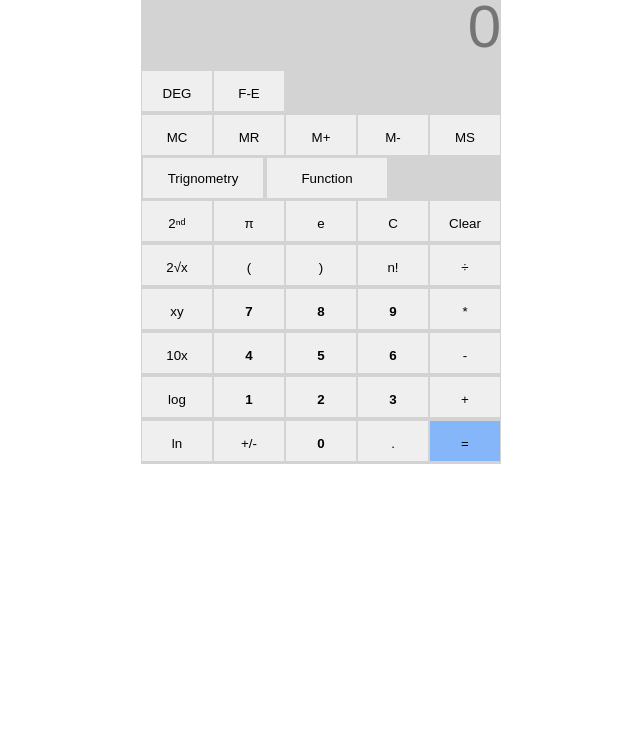
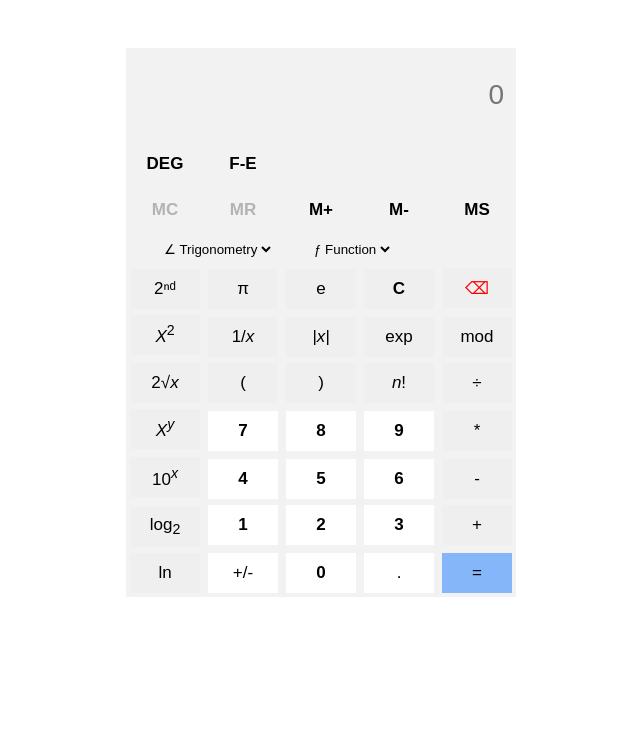
Before and after one commit to SumitRajput10/JavaScript-Assignment, a plain HTML site: page index.html in a window 1280 px wide. Shown: the part 52-800 px from the top of the page, without its empty margins (319-959 px from the left). Drawn offline with Linux system fonts and the light colour scheme.

Commit message:
S-Calculator.Added Functionality

```diff
--- a/index.html
+++ b/index.html
@@ -5,93 +5,116 @@
     <meta charset="UTF-8">
     <meta http-equiv="X-UA-Compatible" content="IE=edge">
     <meta name="viewport" content="width=device-width, initial-scale=1.0">
-    <title>Caluclator</title>
+    <title>Scientific Caluclator</title>
     <link href="style.css" rel="stylesheet" type="text/css" />
     <link href="utlis.css" rel="stylesheet" type="text/css" />
 </head>
 
 <body>
-    <h1 class="text-center">Calculator</h1>
+    <!-- <marquee><h1 class="text-center">Calculator</h1></marquee> -->
     <div class="container item-center mx-auto">
 
         <table>
             <tr class="row">
-                <input class="input" type="text" placeholder="0">
-            </tr>
+                <td colspan="5" class="calc_input">
+                  <input id ="input_data" type="text" name="calc_input" style="text-align: right" placeholder="0" />
+                </td>
+              </tr>
             <tr class="row">
                 <td>
-                    <button class="button">DEG</button>
-                    <button class="button">F-E</button>
+                    <button id="deg" class="button deg-btn">DEG</button>
+                    <button id="fe" class="button fe-btn">F-E</button>
                 </td>
             </tr>
             <tr class="row">
                 <td>
-                    <button class="button">MC</button>
-                    <button class="button">MR</button>
-                    <button class="button">M+</button>
-                    <button class="button">M-</button>
-                    <button class="button">MS</button>
+                    <button id="mc" class="button">MC</button>
+                    <button id="mr" class="button">MR</button>
+                    <button id="mp" class="button">M+</button>
+                    <button id="mm" class="button">M-</button>
+                    <button id="ms" class="button">MS</button>
                 </td>
             </tr>
             <tr class="row">
                 <td>
-                    <button class="dropbutton">Trignometry</button>
-                    <button class="dropbutton">Function</button>
+                    <select name="Trigonometry" id="trigonometry">
+                        <option value="sin">∠ Trigonometry</option>
+                        <option value="sin">sin</option>
+                        <option value="cos">cos</option>
+                        <option value="tan">tan</option>
+                    </select>
+                    <!-- <button class="dropbutton">Trignometry</button>
+                    <button class="dropbutton">Function</button> -->
+                    <select name="Function" id="function">
+                        <option value="function">ƒ Function</option>
+                        <option value="random">random</option>
+                        <option value="floor">floor</option>
+                        <option value="ceil">ceilling</option>
+                    </select>
                 </td>
             </tr>
             <tr class="row">
                 <td>
                     <button class="button">2ⁿᵈ</button>
-                    <button class="button">π</button>
-                    <button class="button">e</button>
-                    <button class="button">C</button>
-                    <button class="button" onclick="Clear()">Clear</button>
+                    <button class="button" onclick="pi(value)">π</button>
+                    <button class="button" onclick="e()">e</button>
+                    <button class="button" onclick="del(true)"><b>C</b></button>
+                    <button class="button backspace" onclick="del(false)" style="color: red;">⌫</button>
                 </td>
             </tr>
             <tr class="row">
                 <td>
-                    <button class="button">2√x</button>
-                    <button class="button">(</button>
-                    <button class="button">)</button>
-                    <button class="button">n!</button>
-                    <button class="button">÷</button>
+                    <button class="button" onclick="sqr()"><i>X</i><sup>2</sup></button>
+                    <button class="button" onclick="fractional()">1/<i>x</i></button>
+                    <button class="button" onclick="modulus()"><i>|x|</i></button>
+                    <button class="button" onclick="expo()">exp</button>
+                    <button class="button" onclick="addData('%')">mod</button>
+                </td>
+            </tr>
+            <tr class="row">
+                <td>
+                    <button class="button" onclick="sqrt()">2√<i>x</i></button>
+                    <button class="button" onclick="addData('(')">(</button>
+                    <button class="button" onclick="addData(')')">)</button>
+                    <button class="button" onclick="factorial()"><i>n</i>!</button>
+                    <button class="button" onclick="addData('/')">÷</button>
                 </td>
             </tr>
             <!----Calculation-->
             <tr class="row">
                 <td>
-                    <button class="button">xy </button>
-                    <button class="button" style="font-weight :900;">7</button>
-                    <button class="button" style="font-weight :900;">8</button>
-                    <button class="button" style="font-weight :900;">9</button>
-                    <button class="button">*</button>
+                    <button class="button" onclick="power()"><i>X<sup>y</sup></i></button>
+                    <button class="button" style="font-weight :900; background-color: white" onclick="addData(7)">7</button>
+                    <button class="button" style="font-weight :900; background-color: white" onclick="addData(8)">8</button>
+                    <button class="button" style="font-weight :900; background-color: white" onclick="addData(9)">9</button>
+                    <button class="button" onclick="addData('*')">*</button>
                 </td>
             </tr>
             <tr class="row">
                 <td>
-                    <button class="button">10x</button>
-                    <button class="button" style="font-weight :900;">4</button>
-                    <button class="button" style="font-weight :900;">5</button>
-                    <button class="button" style="font-weight :900;">6</button>
-                    <button class="button" >-</button>
+                    <button class="button" onclick="ten()" >10<sup><i>x</i></sup></button>
+                    <button class="button" style="font-weight :900; background-color: white" onclick="addData(4)">4</button>
+                    <button class="button" style="font-weight :900; background-color: white" onclick="addData(5)">5</button>
+                    <button class="button" style="font-weight :900; background-color: white" onclick="addData(6)">6</button>
+                    <button class="button" onclick="addData('-')">-</button>
                 </td>
             </tr>
             <tr class="row">
                 <td>
-                    <button class="button">log</button>
-                    <button class="button" style="font-weight :900;">1</button>
-                    <button class="button" style="font-weight :900;">2</button>
-                    <button class="button" style="font-weight :900;">3</button>
-                    <button class="button">+</button>
+                    <button class="button" onclick="log()">log<sub>2</sub></button>
+                    <button class="button" style="font-weight :900; background-color: white" onclick="addData(1)">1</button>
+                    <button class="button" style="font-weight :900; background-color: white" onclick="addData(2)">2</button>
+                    <button class="button" style="font-weight :900; background-color: white" onclick="addData(3)">3</button>
+                    <button class="button" onclick="addData('+')">+</button>
                 </td>
             </tr>
             <tr class="row">
                 <td>
-                    <button class="button">ln</button>
-                    <button class="button">+/-</button>
-                    <button class="button" style="font-weight :900;">0</button>
-                    <button class="button">.</button>
-                    <button class="button" style="background-color: rgb(132, 182, 249);">=</button>
+                    <button class="button" onclick="ln()">ln</button>
+                    <button class="button" style="background-color: white" onclick="plus_minus()">+/-</button>
+                    <button class="button" style="font-weight :900; background-color: white" onclick="addData('0')">0</button>
+                    <button class="button" style="background-color: white" onclick="addData('.')">.</button>
+                    <button class="button" style="background-color: rgb(132, 182, 249);" onclick="equal()">=</button>
                 </td>
             </tr>
         </table>
@@ -99,7 +122,7 @@
 
 
 
-        <script src="script.js"></script>
+        <script defer src="script.js"></script>
 </body>
 
 </html>
--- a/script.js
+++ b/script.js
@@ -1,32 +1,99 @@
-let string = ""
-let buttons = document.querySelectorAll('button');
-Array.from(buttons).forEach((button) => {
-    button.addEventListener('click',(e) => {
-        if (e.target.innerHTML == "="){
-            string = eval(string);
-            document.querySelector('input').value = string;
-        }
-        else if (e.target.innerHTML == "C"){
-            string = "";
-            document.querySelector('input').value = "";
-        }
-        // else if (e.target.innerHTML == "Clear"){
-        //     string = function(){
-        //         for(i=0; i<string.length; i)
-        //     };
-        //     document.querySelector('input').value = "";
-        // }
-        else if (e.target.innerHTML == "π"){
-            π = eval(string);
-            document.querySelector('input').value = string;
-        }
-        else{
-            console.log(e.target)
-            string = string + e.target.innerHTML;
-            document.querySelector('input').value = string;
-        }
+let input = document.getElementById("input_data");
+let powerFlag = false;
 
-    })
-});
 
-// let buttons = onclick = display(string)
+
+
+//----------------Input Data----------------------------------------
+function addData(number) {
+    input.value += number;
+}
+
+// ----------------------------First Row--------------------------
+function pi() {
+    input.value += Math.PI
+}
+
+function e() {
+    input.value += Math.E
+}
+function del(flag) {
+    if (flag) {
+        input.value = ""
+    }
+    else {
+        let back = input.value
+        input.value = back.substring(0, back.length - 1)
+    }
+
+}
+// ----------------------------Second Row--------------------------
+
+function sqr() {
+    input.value = Math.pow(eval(input.value), 2)
+}
+function fractional() {
+    input.value = Math.pow(eval(input.value), -1)
+}
+function modulus() {
+    let temp = eval(input.value).toString().substring(0, 1);
+    if (temp == '-' || temp == '+') {
+        input.value = eval(input.value).toString().substring(1);
+    }
+}
+function expo() {
+    input.value = Math.exp(eval(input.value))
+}
+
+// ----------------------------Third Row--------------------------------------
+function sqrt() {
+    input.value = Math.sqrt(input.value)
+}
+function factorial() {
+    let fact = 1;
+    for (var i = input.value; i >= 1; i--) {
+        fact = fact * i;
+    }
+    input.value = fact;
+}
+
+//-----------------------------Fourth row------------------------------------
+function power() {
+    // input.value = Math.pow(input.value, eval(input.value))
+    if (input.value == "") {
+        input.placeholder = "Enter first number"
+        return;
+    }
+    else {
+        tempdata = input.value
+        input.value = ""
+        input.placeholder = "Enter second number"
+        powerFlag = true;
+    }
+
+}
+//----------------------------Fifth row------------------------------------
+function ten() {
+    input.value = Math.pow(10, eval(input.value))
+}
+//----------------------------Sixth row------------------------------
+function log() {
+    input.value = Math.log2(input.value)
+}
+//-----------------------------Seventh row---------------------------------
+function ln() {
+    input.value = Math.log(input.value)
+}
+function plus_minus() {
+    let sign = input.value.substring(0, 1)
+    if (sign == '+' || sign == '-') input.value = input.value.substring(1)
+    else input.value = '-' + input.value;
+}
+
+function equal() {
+    if (powerFlag) {
+        input.value = Math.pow(tempdata, eval(input.value))
+        powerFlag = false;
+    }
+    input.value = eval(input.value);
+}
--- a/style.css
+++ b/style.css
@@ -6,16 +6,21 @@
    cursor: pointer;
 
 }
-/* .button:hover{
+.button:hover{
     cursor: pointer;
-    width: 50px;
-    height: 50px;
-
-}  */
+    border: solid rgb(132, 182, 249) 2px;
+}
 table{
-    background-color: rgb(212, 211, 211);
+    background-color: rgb(242, 242, 242);
 }
-input{
-
-    background-color: rgb(212, 211, 211);
+.calc_input{
+    background-color: rgb(242, 242, 242);
 }
+button.backspace:hover{
+    cursor: pointer;
+    border: solid rgb(255, 0, 0) 2px;
+}
+#mp:hover, #mm:hover, #ms:hover, #mr:hover, #mc:hover, #deg:hover, #fe:hover{
+    cursor: pointer;
+    border: solid rgb(42, 42, 42) 2px;
+}
--- a/utlis.css
+++ b/utlis.css
@@ -1,42 +1,67 @@
+*{
+    padding: 0;
+    margin: 0;
+    box-sizing: border-box;
+}
 body{
+    padding-top: 100px;
     display: flex;
     align-items: center;
     flex-direction: column;
+    height: 100;
+
 }
-.button{
-    padding: 15px ;
-    margin: 1px -1px;
+/* sup{
+    padding: 0;
+    margin: -.5px;
+} */
+
+/* .container{
+    background-color: rgb(242, 242, 242);
+    width: fit-content;
+    padding: 6px;
+    padding-top: 10px;
+    border-radius: 4px;
+}  */
+.calc_input input{
+    text-align: right;
+    width: 100%;
+    height: 90px;
+    background: transparent;
+    border: none;
+    padding:0 10px;
+    font-size: 28px;
 }
-.text-center {
-    text-align: center;
+/* .calc_container input:focus{ outline: none;}
+.calc_container input::placeholder{ font-size: 25px;} */
+
+.row td button{
+    background-color: rgb(239, 239, 239);
+    width: 70px;
+    height: 40px;
+    margin: 2px;
+    border: none;
+    font-size: 17px;
 }
-/* .flex{
-    display: flex;
-} */
-/* .flex-col{
-    flex-direction: column;
-    justify-content: center;
-} */
-.item-center{
-    align-items: center;
+
+#trigonometry, #function{
+    outline: none;
+    background: none;
+    border: none;
+    height: 30px;
+    margin-left: 32px;
 }
-.mx-auto{
-    margin: 1px;
+#mp, #mm, #ms{
+    background-color: transparent;
+    font-weight: bold;
 }
-.button{
-    height: 40px;
-    width: 70px;
-    border: none;
+
+#mc, #mr{
+    color: rgb(180, 179, 179);
+    background-color: transparent;
+    font-weight: bold;
 }
-.dropbutton{
-    width: 120px;
-    height: 40px;
-    border: none;
+#deg, #fe{
+    background-color: transparent;
+    font-weight: bold;
 }
-input{
-    width: 360px;
-    height: 80px;
-    font-size: 60px;
-    text-align: right;
-    border: none;
-}
```
